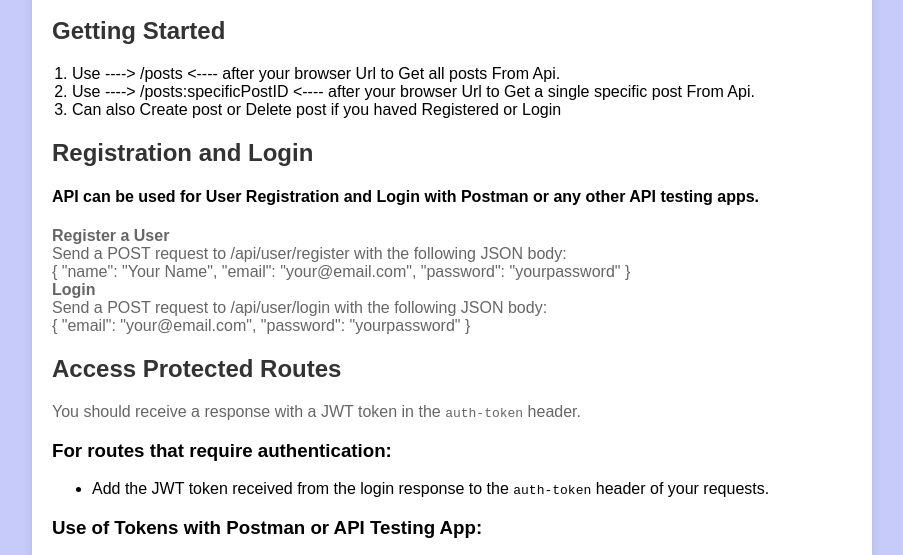
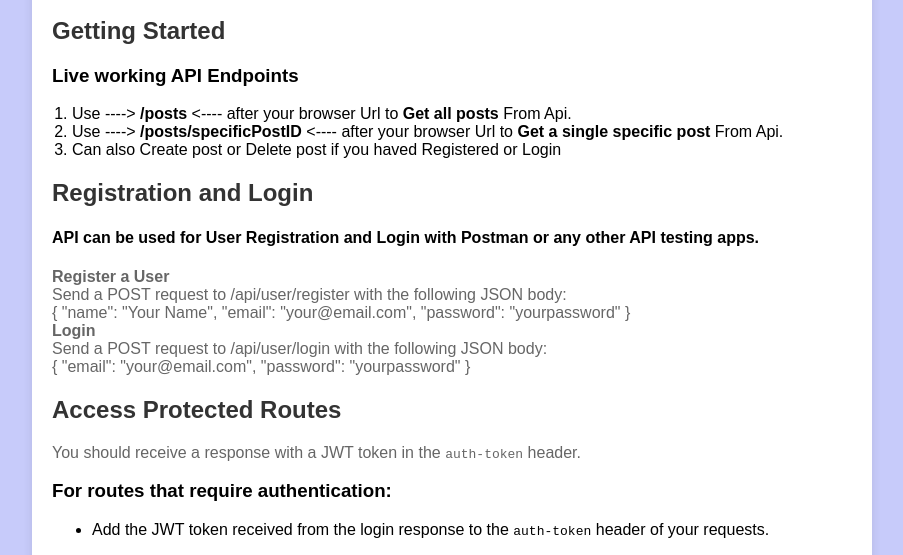
Before and after one commit to atha2810/PostsMernAPI, a website: page index.html in a window 1280 px wide. Shown: the part 225-780 px from the top of the page, without its empty margins (188-1091 px from the left). Drawn offline with Linux system fonts and the light colour scheme.

Commit message:
Update index.html

```diff
--- a/index.html
+++ b/index.html
@@ -54,14 +54,15 @@
         development.
       </p>
       <h2>Getting Started</h2>
+      <h3>Live working API Endpoints</h3>
       <ol>
         <li>
-          Use ----> /posts <---- after your browser Url to Get all posts From
+          Use ----> <b>/posts</b> <---- after your browser Url to <b>Get all posts</b> From
           Api.
         </li>
         <li>
-          Use ----> /posts:specificPostID <---- after your browser Url to Get a
-          single specific post From Api.
+          Use ----><b> /posts/specificPostID </b><---- after your browser Url to <b>Get a
+          single specific post</b> From Api.
         </li>
         <li>
           Can also Create post or Delete post if you haved Registered or Login
```
